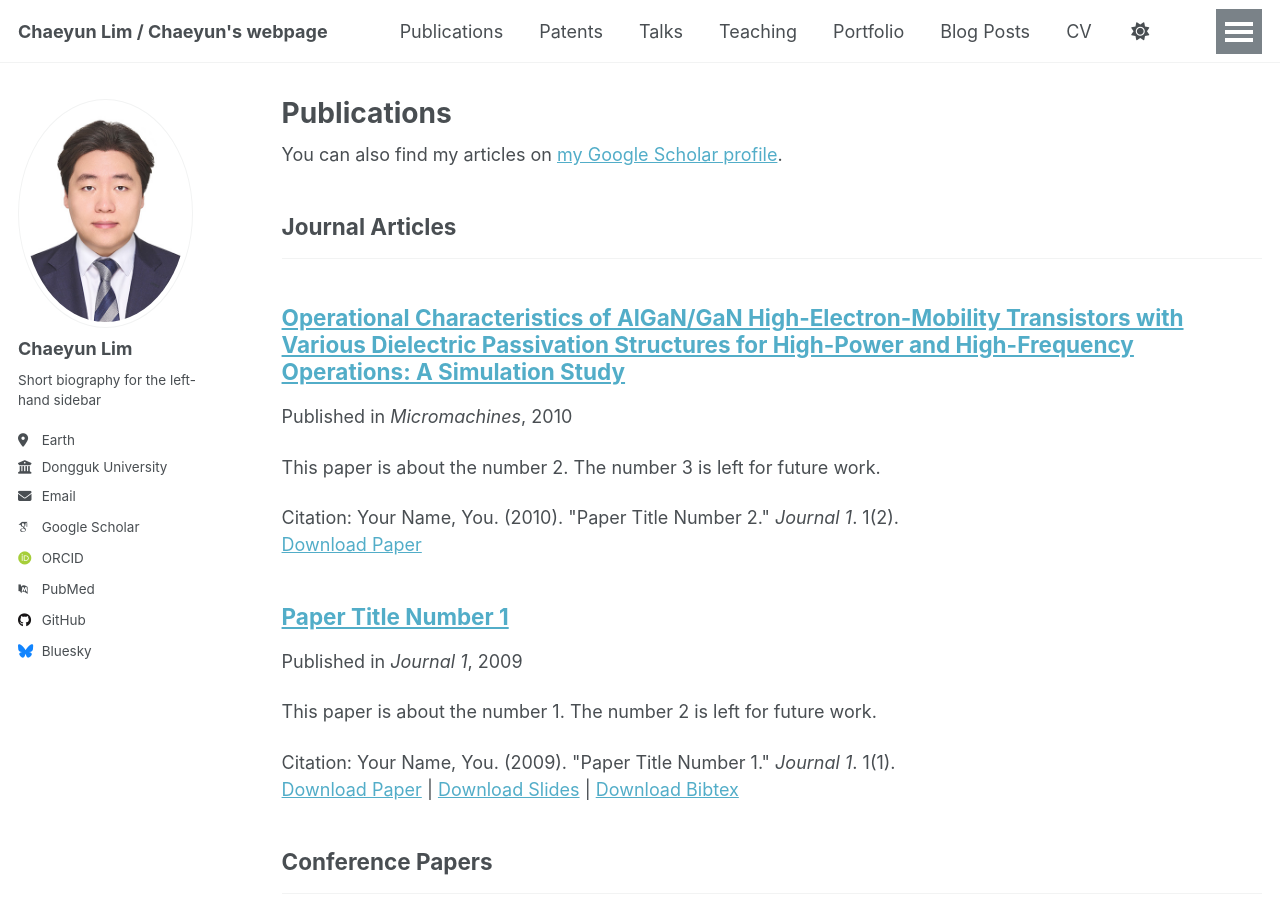
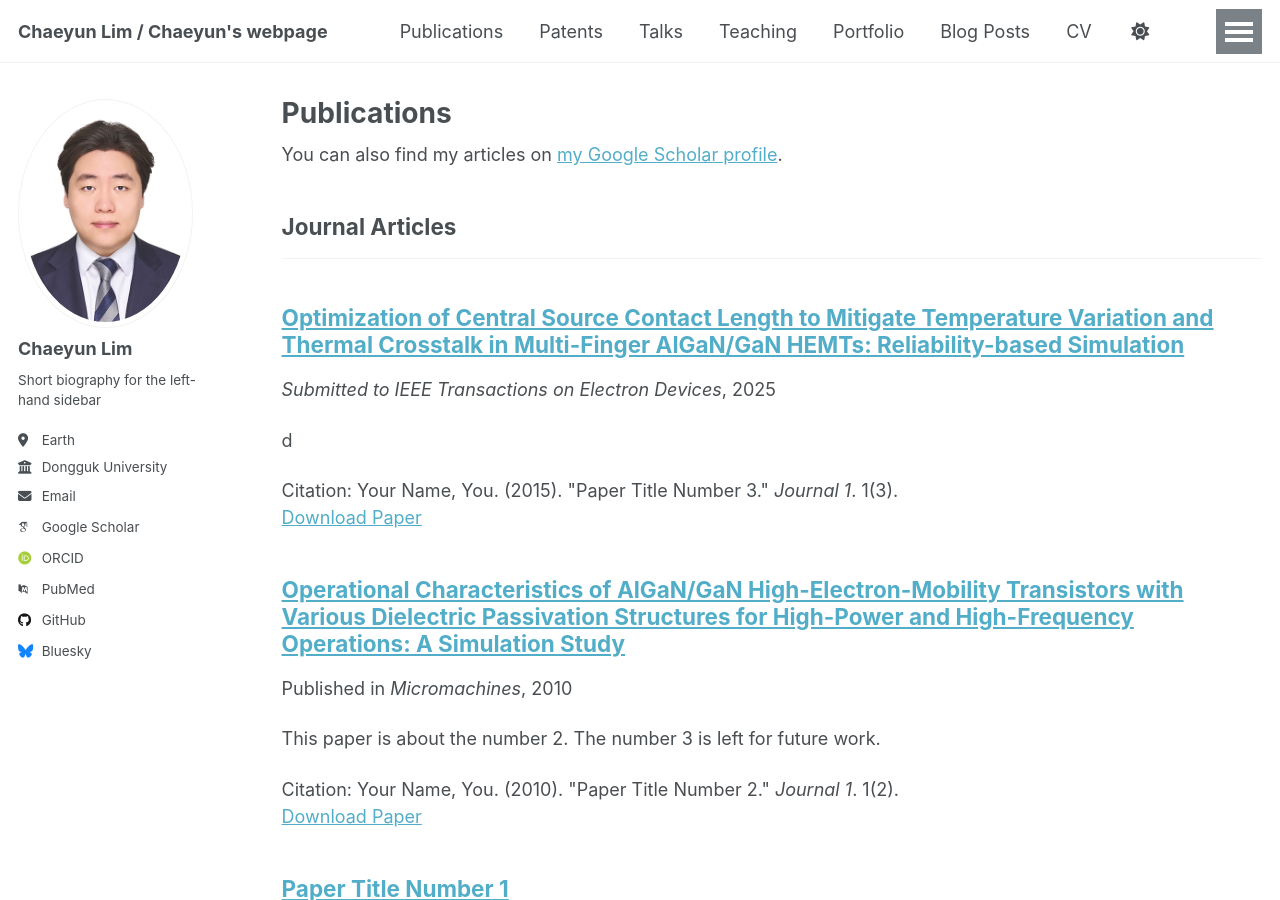
Before and after one commit to Chaeyun97/Chaeyun97.github.io, a Jekyll site: the page built from _pages/publications.html, in a window 1280 px wide and 900 px high. Built offline with Jekyll 4.4.1, drawn with Linux system fonts in a browser that asks for light colours; some web fonts are replaced; a script that is not in the unit is left out; part of the change alters nothing that is shown.

Commit message:
Update 2015-10-01-paper-title-number-3.md

```diff
--- a/_publications/2015-10-01-paper-title-number-3.md
+++ b/_publications/2015-10-01-paper-title-number-3.md
@@ -6,36 +6,7 @@ AlGaN/GaN HEMTs: Reliability-based
 Simulation"
 collection: publications
 category: manuscripts
-excerpt: ![그림1](https://github.com/user-attachments/assets/9200e40f-a336-40e7-85ed-ca8e7b7b623d)
-Abstract
-Thermal crosstalk and temperature variations
-among gate fingers hinder the operation of multi-finger
-AlGaN/GaN high-electron-mobility transistors (HEMTs) by
-increasing channel lattice temperatures and exacerbating
-the degradation of device performance. These thermal
-phenomena intensify channel temperature variations,
-further accelerating performance degradation and elevating
-failure rates in multi-finger HEMTs. Although self-heating
-effects in AlGaN/GaN HEMTs have been widely investigated,
-the thermal issues with multi-finger configurations,
-including thermal crosstalk and temperature non
-uniformity, have not been extensively studied. This study
-investigates the thermal and DC characteristics of single
-finger and multi-finger HEMTs to mitigate thermal crosstalk
-and inter-finger temperature variations. The design of a
-four-finger HEMT is optimized by adjusting the central
-source contact length to 6 μm, which increases the spacing
-between the second and third gate fingers to reduce
-thermal interaction and ensure uniform temperature
-distribution. The proposed configuration enhances the DC
-and thermal characteristics, delivering a more uniform
-temperature distribution among the fingers than the
-conventional structure, albeit at the expense of reduced
-area efficiency, which reveals a trade-off between
-performance and spatial utilization. Nevertheless, the
-optimized design improves the thermal stability and
-reliability of multi-finger HEMTs, addressing key concerns
-with AlGaN/GaN power devices.
+excerpt: d
 date: 2025-05-27(Submitted)
 venue: 'IEEE Transactions on Electron Devices'
 paperurl: 'https://chaeyun97.github.io/files/TED-Submitted.pdf'
```
